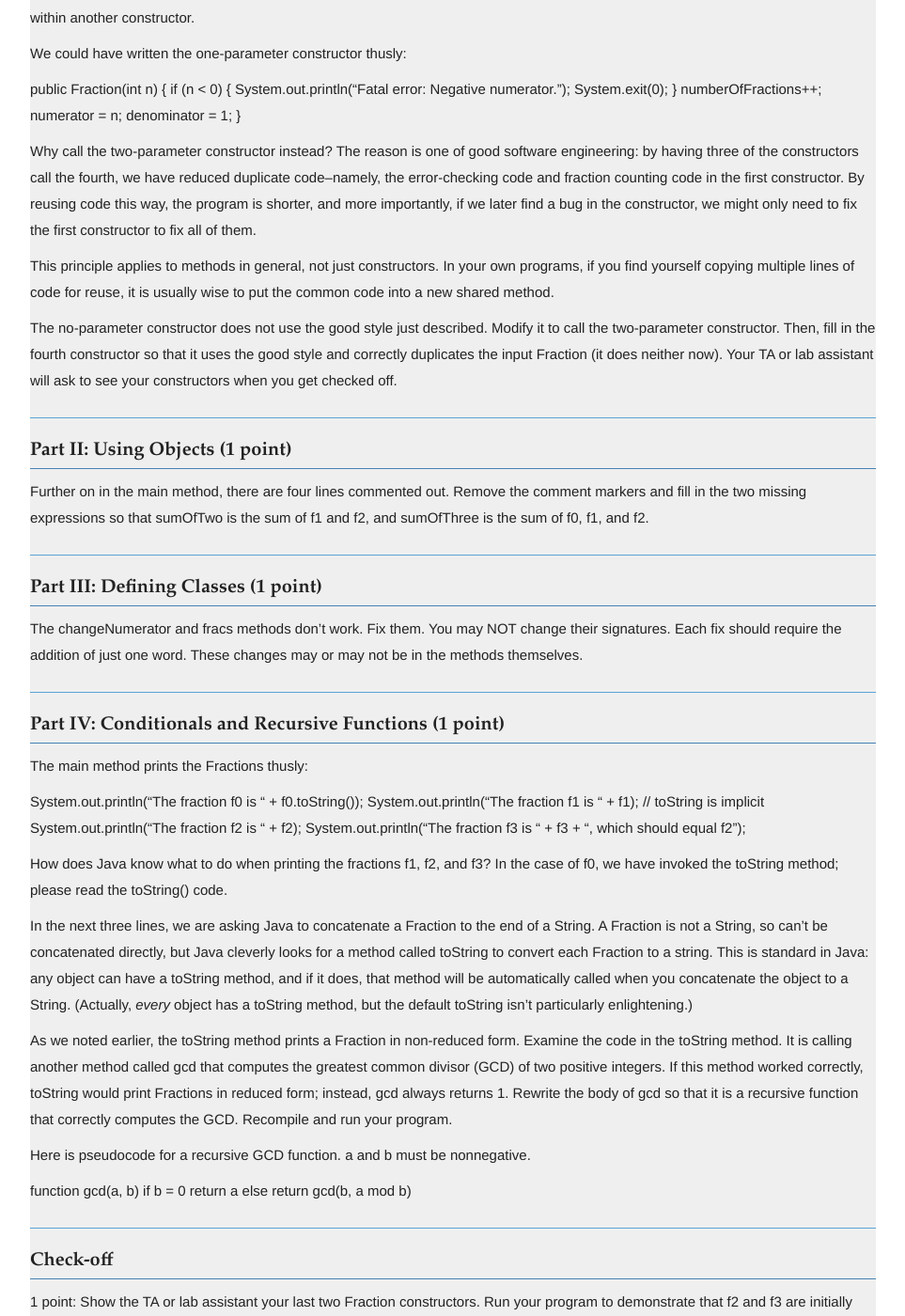
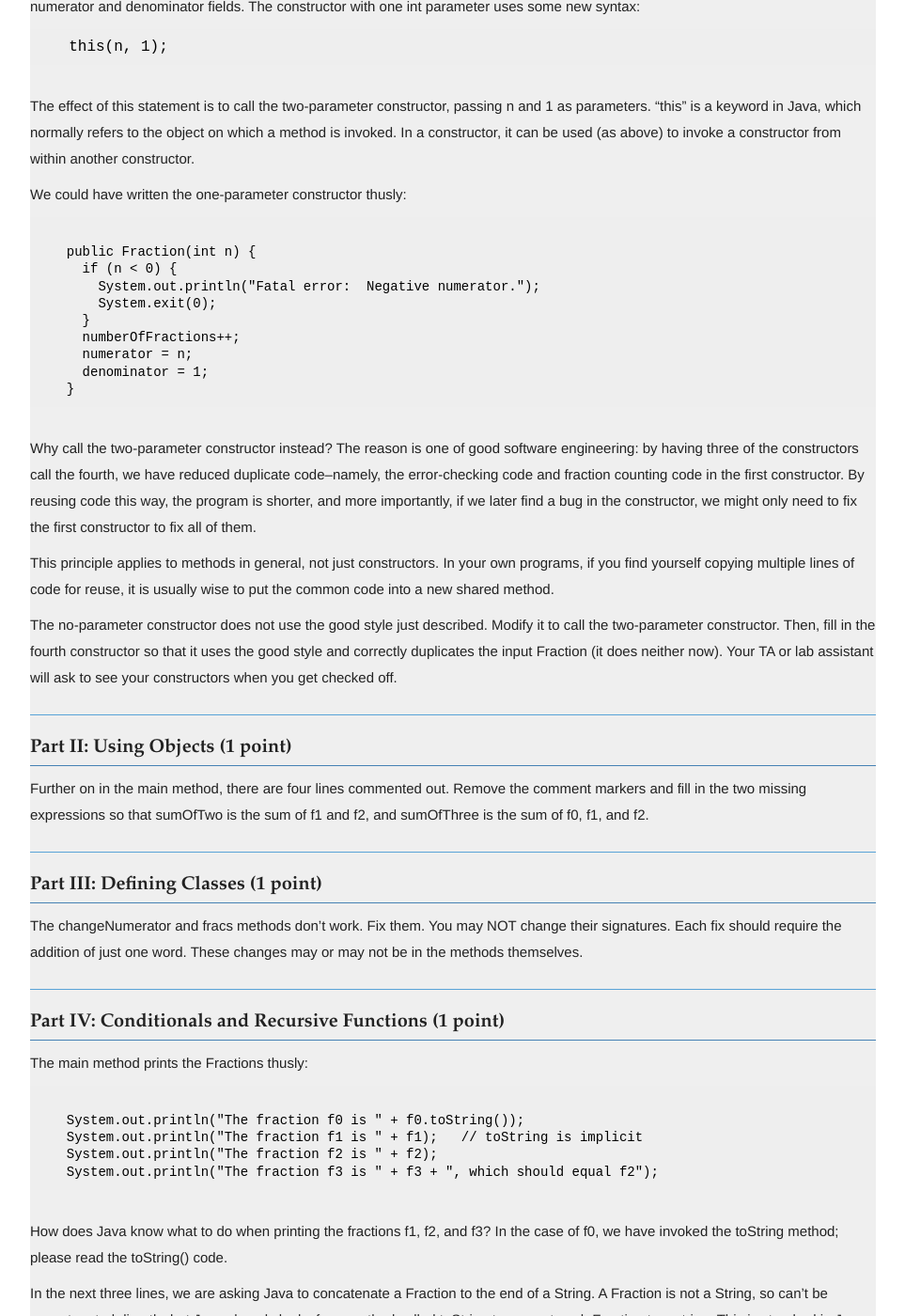
Before and after one commit to gaotx/cs61b, a Jekyll site: the page built from lab/lab02/index.md, in a window 1280 px wide and 1400 px high, scrolled down 679 px. Shown: the whole window at 94% size, without its empty margins (8-971 px from the left). Built offline with Jekyll 4.4.1, drawn with Linux system fonts in a browser that asks for light colours; comment, search, counter and statistics services are not loaded.

Commit message:
update lab02

```diff
--- a/lab/lab02/index.md
+++ b/lab/lab02/index.md
@@ -24,16 +24,22 @@ Look at the main method in the Fraction class, which declares and constructs
 four Fraction objects.  Four different constructors are used, each with
 different parameters.
 
+<pre>
+
   Fraction f0 = new Fraction();
   Fraction f1 = new Fraction(3);
   Fraction f2 = new Fraction(12, 20);
   Fraction f3 = new Fraction(f2);
 
+</pre>
+
 Look at the implementations of the constructors.  The two-parameter constructor
 is straightforward.  It assigns the parameters to the numerator and denominator
 fields.  The constructor with one int parameter uses some new syntax:
 
+<pre>
   this(n, 1);
+</pre>
 
 The effect of this statement is to call the two-parameter constructor, passing
 n and 1 as parameters.  "this" is a keyword in Java, which normally refers to
@@ -42,6 +48,7 @@ above) to invoke a constructor from within another constructor.
 
 We could have written the one-parameter constructor thusly:
 
+<pre><code>
   public Fraction(int n) {
     if (n < 0) {
       System.out.println("Fatal error:  Negative numerator.");
@@ -51,7 +58,7 @@ We could have written the one-parameter constructor thusly:
     numerator = n;
     denominator = 1;
   }
-
+</code></pre>
 Why call the two-parameter constructor instead?  The reason is one of good
 software engineering:  by having three of the constructors call the fourth, we
 have reduced duplicate code--namely, the error-checking code and fraction
@@ -84,12 +91,12 @@ word.  These changes may or may not be in the methods themselves.
 Part IV:  Conditionals and Recursive Functions (1 point)
 --------------------------------------------------------
 The main method prints the Fractions thusly:
-
+<pre><code>
   System.out.println("The fraction f0 is " + f0.toString());
   System.out.println("The fraction f1 is " + f1);   // toString is implicit
   System.out.println("The fraction f2 is " + f2);
   System.out.println("The fraction f3 is " + f3 + ", which should equal f2");
-
+</code></pre>
 How does Java know what to do when printing the fractions f1, f2, and f3?  In
 the case of f0, we have invoked the toString method; please read the toString()
 code.
@@ -111,12 +118,13 @@ a recursive function that correctly computes the GCD.  Recompile and run your
 program.
 
 Here is pseudocode for a recursive GCD function.  a and b must be nonnegative.
-
+<pre><code>
   function gcd(a, b)
     if b = 0
       return a
     else
       return gcd(b, a mod b)
+</code></pre>
 
 Check-off
 ---------
```
